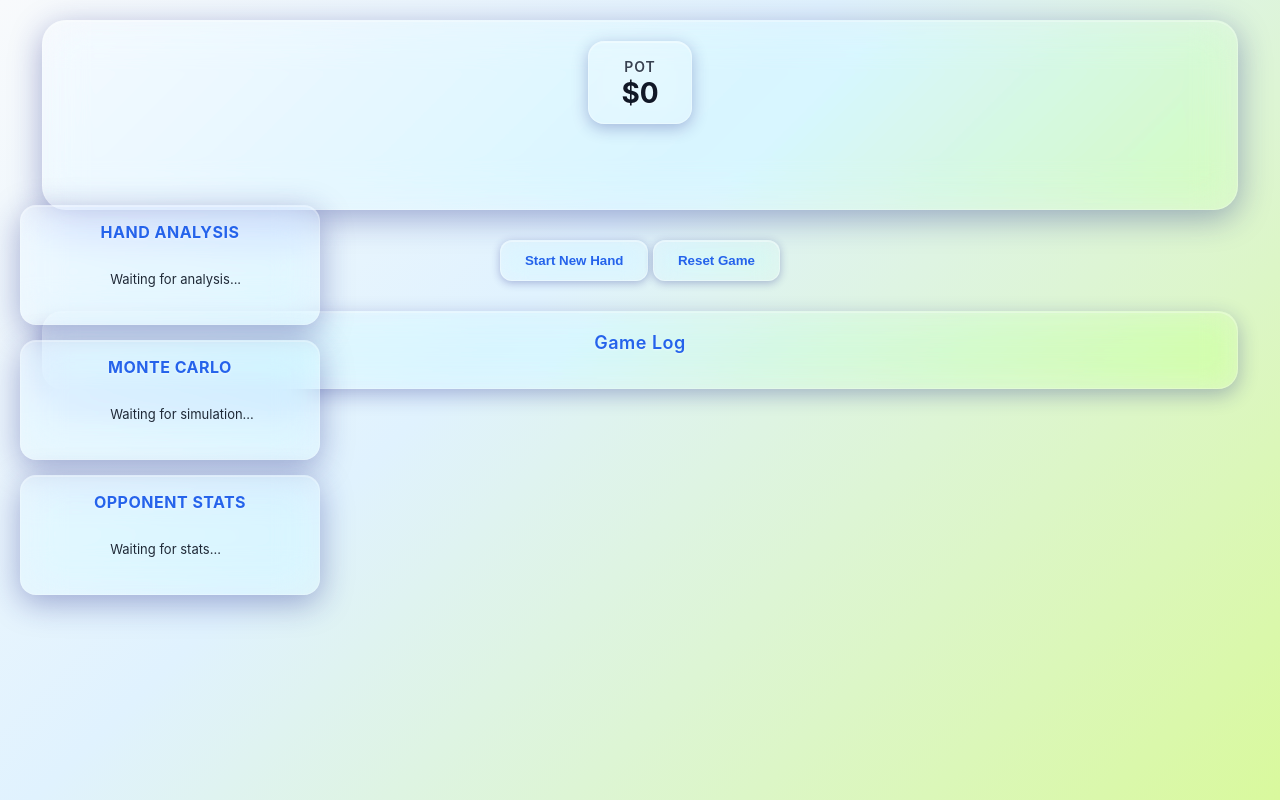
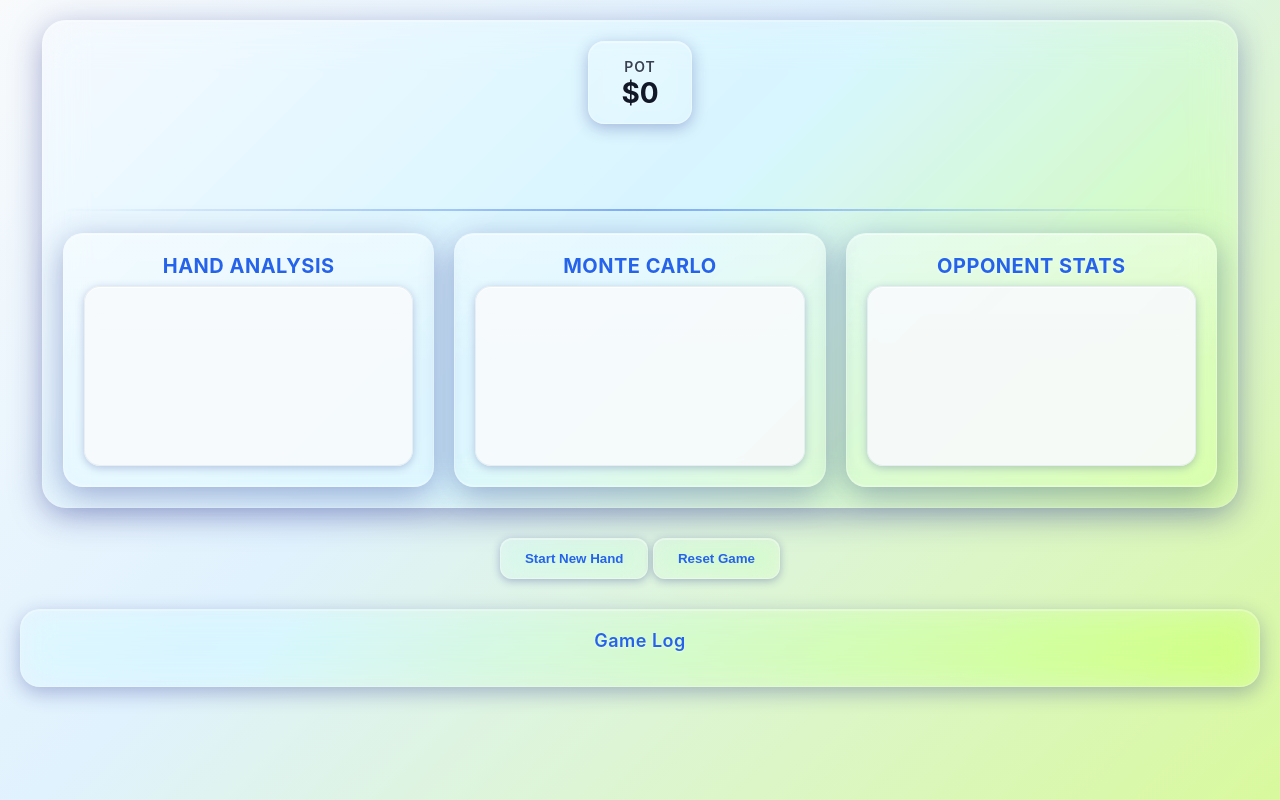
Before and after one commit to OlivierNDO/llm_poker_agents, a Flask app: page / in a window 1280 px wide. Run offline with Flask 3, Linux system fonts and the light colour scheme.

Commit message:
aesthetic impr to utility boxes

```diff
--- a/src/game.py
+++ b/src/game.py
@@ -377,8 +377,10 @@ class StatsTracker:
                 continue
 
             # Format based on sample size
-            if stats.hands_played < 10:
-                lines.append(f"{player_name}: Limited data ({stats.hands_played} hands)")
+            if stats.hands_played == 1:
+                lines.append(f"{player_name}: (1 hand played)")
+            #if stats.hands_played < 10:
+            #    lines.append(f"{player_name}: Limited data ({stats.hands_played} hands)")
             else:
                 lines.append(f"{player_name}: ({stats.hands_played} hands)")
 
--- a/templates/poker_table.html
+++ b/templates/poker_table.html
@@ -27,6 +27,8 @@
         }
 
         .table-area {
+            position: relative;
+            padding-left: 380px;
             background: rgba(255, 255, 255, 0.1);
             border-radius: 24px;
             padding: 20px;
@@ -877,60 +879,214 @@
         }
 
 
-        /* Utility Analysis Panel */
         .utility-panel {
-            position: fixed;
+            position: absolute;
             left: 20px;
             top: 50%;
             transform: translateY(-50%);
-            width: 300px;
+            width: 340px;
+            height: auto;
+            max-height: calc(100% - 40px);
             display: flex;
             flex-direction: column;
-            gap: 15px;
-            z-index: 1000;
-        }
-
-        .utility-box {
-            background: rgba(255, 255, 255, 0.1);
-            border: 1px solid rgba(255, 255, 255, 0.2);
-            border-radius: 16px;
-            padding: 16px;
-            backdrop-filter: blur(20px) saturate(180%);
-            -webkit-backdrop-filter: blur(20px) saturate(180%);
+            z-index: 10; /* Ensure above glass overlay */
+        }
+
+
+
+        .utility-parent-card {
+            /* identical to .player-card */
+            position: relative;
+            display: flex;
+            flex-direction: column;
+            justify-content: space-between;
+            width: min(100%, 650px);
+            padding: 20px;
+            border-radius: 20px;
+            overflow: hidden;
+
+            background: rgba(255, 255, 255, 0.08);
+            border: 1px solid rgba(255, 255, 255, 0.3);
+            backdrop-filter: blur(16px) saturate(200%) contrast(120%) brightness(110%);
+            -webkit-backdrop-filter: blur(16px) saturate(200%) contrast(120%) brightness(110%);
+
             box-shadow:
                 0 8px 32px rgba(31, 38, 135, 0.37),
-                inset 0 1px 0 rgba(255, 255, 255, 0.3);
-            min-height: 120px;
-            max-height: 250px;
-        }
+                inset 0 1px 0 rgba(255, 255, 255, 0.5),
+                inset 0 -1px 0 rgba(255, 255, 255, 0.2);
+
+            transition: all 0.3s cubic-bezier(0.4, 0.0, 0.2, 1);
+        }
+
+        /* Reflection gradient, copied from .player-card::before */
+        .utility-parent-card::before {
+            content: "";
+            position: absolute;
+            top: 0;
+            left: 0;
+            right: 0;
+            height: 50%;
+            background: linear-gradient(
+                to bottom,
+                rgba(255, 255, 255, 0.3) 0%,
+                rgba(255, 255, 255, 0.1) 50%,
+                transparent 100%
+            );
+            border-radius: 20px 20px 0 0;
+            pointer-events: none;
+            z-index: 1;
+        }
+        .utility-parent-card > * { position: relative; z-index: 2; }
+
+        .utility-parent-card:hover {
+            transform: translateY(-2px);
+            box-shadow:
+                0 12px 40px rgba(31, 38, 135, 0.5),
+                inset 0 1px 0 rgba(255, 255, 255, 0.6),
+                inset 0 -1px 0 rgba(255, 255, 255, 0.3);
+            border-color: rgba(255, 255, 255, 0.4);
+        }
+
+        /* Inner sections: match “.player-reasoning” style, not solid white */
+        .utility-section {
+            flex: 1;
+            min-height: 0;
+            margin-bottom: 12px;
+            padding: 12px;
+
+            background: rgba(255, 255, 255, 0.18);
+            border: 1px solid rgba(255, 255, 255, 0.35);
+            border-radius: 12px;
+            backdrop-filter: blur(12px) saturate(180%);
+            -webkit-backdrop-filter: blur(12px) saturate(180%);
+            box-shadow:
+                0 4px 12px rgba(2, 6, 23, 0.15),
+                inset 0 1px 0 rgba(255, 255, 255, 0.5);
+            overflow-y: auto;
+        }
+        .utility-section:last-child { margin-bottom: 0; }
+
+        /* Utility row: grid + reserved top space for the separator */
+        .utility-row {
+            position: relative; /* so ::before can be absolutely positioned */
+            display: grid;
+            grid-template-columns: repeat(3, 1fr);
+            gap: 20px;
+
+            margin-top: 20px;   /* spacing from the agents */
+            padding-top: 24px;  /* space for the separator line */
+        }
+
+        /* Separator line that DOES NOT become a grid item */
+        .utility-row::before {
+            content: "";
+            position: absolute;   /* key: take it out of grid flow */
+            left: 0;
+            right: 0;
+            top: 0;
+            height: 2px;
+            background: linear-gradient(
+                to right,
+                rgba(37, 99, 235, 0) 0%,
+                rgba(37, 99, 235, 0.5) 50%,
+                rgba(37, 99, 235, 0) 100%
+            );
+            border-radius: 2px;
+        }
+
+
+
+        .utility-card {
+            position: relative;
+            display: flex;
+            flex-direction: column;
+            padding: 20px;
+            border-radius: 20px;
+            overflow: hidden;
+
+            /* match player-card glass look */
+            background: rgba(255, 255, 255, 0.08);
+            border: 1px solid rgba(255, 255, 255, 0.3);
+            backdrop-filter: blur(16px) saturate(200%) contrast(120%) brightness(110%);
+            -webkit-backdrop-filter: blur(16px) saturate(200%) contrast(120%) brightness(110%);
+            box-shadow:
+                0 8px 32px rgba(31, 38, 135, 0.37),
+                inset 0 1px 0 rgba(255, 255, 255, 0.5),
+                inset 0 -1px 0 rgba(255, 255, 255, 0.2);
+        }
+
+        .utility-card::before {
+            content: "";
+            position: absolute;
+            inset: 0 0 50% 0;
+            background: linear-gradient(
+                to bottom,
+                rgba(255, 255, 255, 0.3) 0%,
+                rgba(255, 255, 255, 0.1) 50%,
+                transparent 100%
+            );
+            border-radius: 20px 20px 0 0;
+            pointer-events: none;
+            z-index: 1;
+        }
+        .utility-card > * { position: relative; z-index: 2; }
 
         .utility-header {
-            font-size: 16px;
+            font-size: 20px;
             font-weight: 700;
             color: #2563eb;
-            margin-bottom: 10px;
             text-align: center;
             text-transform: uppercase;
             letter-spacing: 0.5px;
             text-shadow: 0 1px 2px rgba(255, 255, 255, 0.5);
-        }
-
-        .utility-content {
-            font-size: 13px;
-            color: #1f2937;
-            line-height: 1.4;
+            margin-bottom: 8px;
+        }
+
+
+        /* --- One canonical utility-content (applies to ALL three) --- */
+        .utility-row .utility-content {
+            height: 180px;                /* fixed inner box height across all three */
             overflow-y: auto;
-            overflow-x: hidden;
-            max-height: 200px;
-            white-space: pre-wrap;
-            word-wrap: break-word;
-        }
-
-        .utility-content:empty::before {
-            content: 'Waiting...';
-            color: #64748b;
-            font-style: italic;
-        }
+            scrollbar-gutter: stable;     /* reserve space so scrollbars don't shift alignment */
+            padding: 6px 12px;
+            border-radius: 16px;
+
+            /* Match the even bubble styling (grayish-white) */
+            background: rgba(248, 250, 252, 0.9);
+            border: 1px solid rgba(226, 232, 240, 0.7);
+            color: #334155;
+
+            backdrop-filter: blur(8px) saturate(150%);
+            -webkit-backdrop-filter: blur(8px) saturate(150%);
+
+            box-shadow:
+                0 2px 8px rgba(31, 38, 135, 0.25),
+                inset 0 1px 0 rgba(255, 255, 255, 0.8);
+
+            /* typography */
+            font-size: 18px;
+            font-weight: 600;             /* Match bubble weight for consistency */
+            line-height: 1.3;
+
+            white-space: pre-line;        /* render \n from server as line breaks */
+        }
+
+
+
+
+        .utility-container {
+            display: grid;
+            grid-template-columns: repeat(auto-fit, minmax(550px, 1fr));
+            gap: 20px;
+            margin-top: 20px;
+        }
+
+        /* Opponent Stats: same fixed box height as other utilities */
+        #opponent-stats-content {
+            padding-left: 16px;           /* indent all lines */
+            text-indent: -16px;           /* pull FIRST line back to flush-left */
+        }
+
 
         /* Hide on mobile */
         @media (max-width: 768px) {
@@ -959,35 +1115,33 @@
                     <!-- Community cards will be added here -->
                 </div>
             </div>
-
-            <div class="players-grid" id="playersGrid">
-                <!-- Player cards will be dynamically added here -->
+            <div class="players-grid" id="playersGrid"></div>
+            <!-- Utility Analysis Row -->
+            <div class="utility-row">
+              <div class="utility-card">
+                <div class="utility-header">Hand Analysis</div>
+                <div class="utility-content" id="hand-analysis-content"></div>
+              </div>
+
+              <div class="utility-card">
+                <div class="utility-header">Monte Carlo</div>
+                <div class="utility-content" id="monte-carlo-content"></div>
+              </div>
+
+              <div class="utility-card">
+                <div class="utility-header">Opponent Stats</div>
+                <div class="utility-content" id="opponent-stats-content"></div>
+              </div>
             </div>
+
         </div>
 
-        <!-- Utility Analysis Panel -->
-        <div class="utility-panel">
-            <div class="utility-box" id="hand-analysis-box">
-                <div class="utility-header">Hand Analysis</div>
-                <div class="utility-content" id="hand-analysis-content">
-                    Waiting for analysis...
-                </div>
-            </div>
-
-            <div class="utility-box" id="monte-carlo-box">
-                <div class="utility-header">Monte Carlo</div>
-                <div class="utility-content" id="monte-carlo-content">
-                    Waiting for simulation...
-                </div>
-            </div>
-
-            <div class="utility-box" id="opponent-stats-box">
-                <div class="utility-header">Opponent Stats</div>
-                <div class="utility-content" id="opponent-stats-content">
-                    Waiting for stats...
-                </div>
-            </div>
+
+
+
+
         </div>
+
 
         <div class="controls">
             <button class="btn" id="startHandBtn" onclick="startNewHand()">Start New Hand</button>
@@ -1368,6 +1522,10 @@
         }
 
         let lastCurrentPlayer = null;
+
+
+
+
 
         function updateUtilityBoxes(gameState) {
             if (!gameState || !gameState.players) {
@@ -1583,7 +1741,8 @@
             const playersGrid = document.getElementById('playersGrid');
 
             // Only recreate if player count changed or no players exist
-            const existingPlayerCards = playersGrid.children.length;
+            //const existingPlayerCards = playersGrid.children.length;
+            const existingPlayerCards = playersGrid.querySelectorAll('.player-card').length;
             const newPlayerCount = state.players ? state.players.length : 0;
 
             if (existingPlayerCards !== newPlayerCount) {
```
Also changed, not shown: config.yaml (+10 -1 lines).
